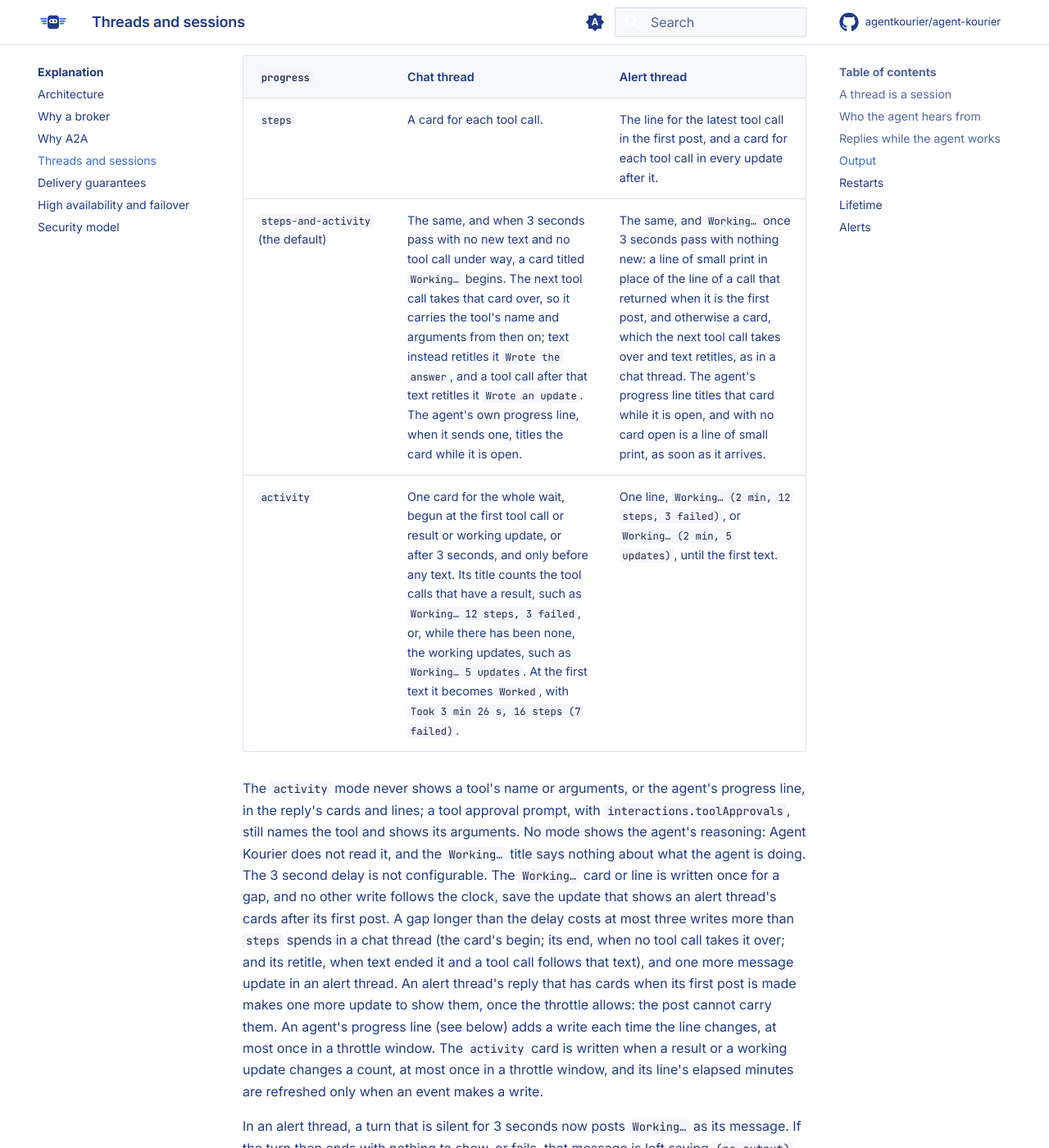
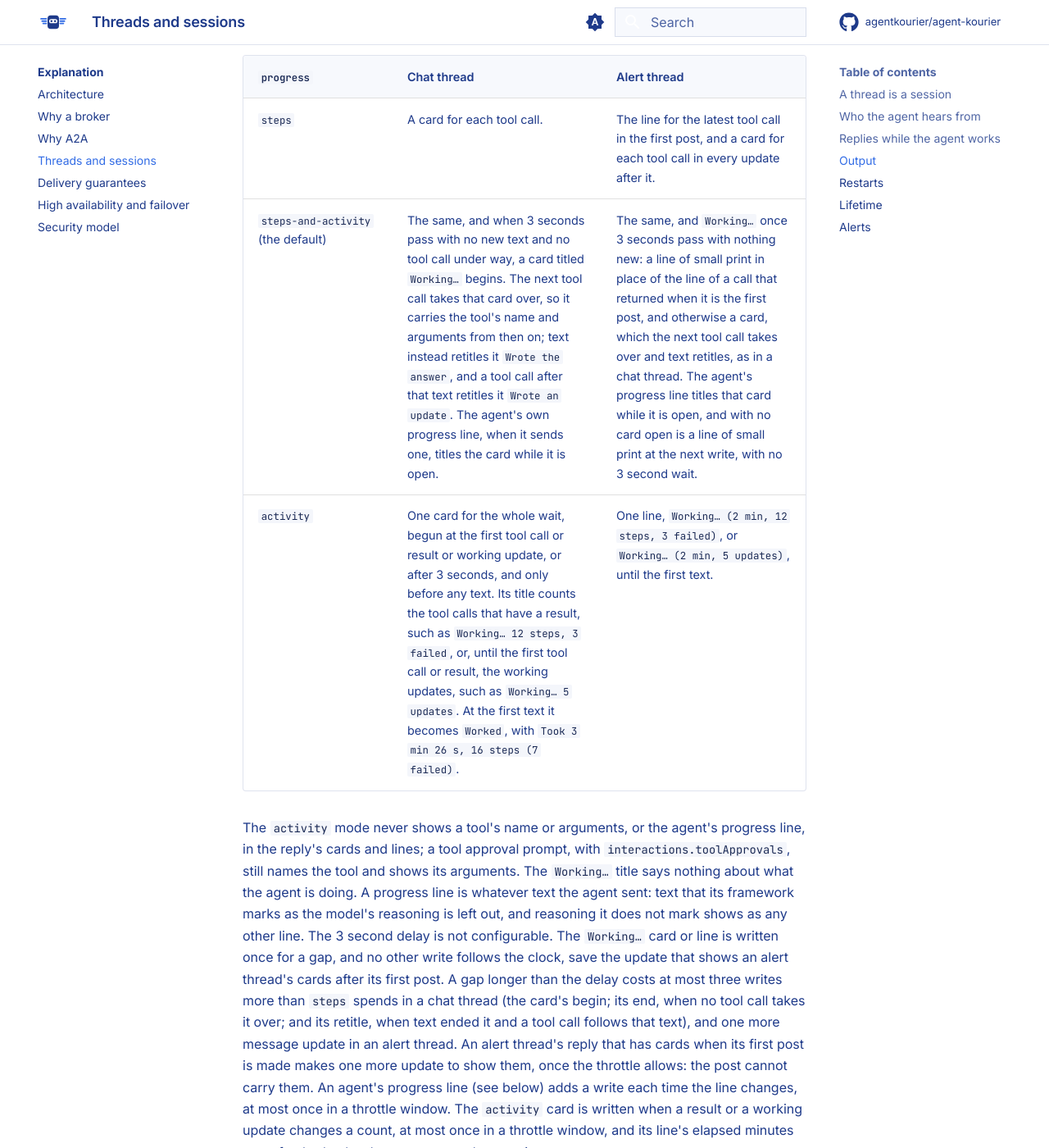
Before and after one commit to agentkourier/agent-kourier, an MkDocs documentation site: the page built from docs/explanation/threads-and-sessions.md, in a window 1280 px wide and 1400 px high, scrolled down 2526 px. Shown: the whole window at 82% size. Built offline with MkDocs 1.6.1 and Material for MkDocs 9.7.7, drawn with Linux system fonts in a browser that asks for light colours; comment, search, counter and statistics services are not loaded; some of the changed text lies outside the part shown.

Commit message:
fix(agent): settle the review of the working updates
An update that makes the task working with only blank text is the change of state
alone, as an update with no text is. The comment on readable said the message's text
is not read, which the progress line now does.

Tests: an upper bound on until is not exact, since a slow run makes its time longer,
and two tests opened the gap before their wait, so a late card failed them. They now
hold the clock at one write window, and take the result after the card.

Docs and spec: a later line waits for the throttle, so it is not "as soon as it
arrives"; the activity count stops at the first tool call or result, and an update
begins the indicator only before the first text; a progress line can make an alert
thread's first post, and a turn that then ends empty leaves "(no output)"; unmarked
reasoning shows as a line, so "does not read it" no longer holds. The proposed D45
amendment gains the discarded line and its consequences for D44 and R17, and R17 now
counts a live working update as progress.

```diff
--- a/docs/explanation/threads-and-sessions.md
+++ b/docs/explanation/threads-and-sessions.md
@@ -79,12 +79,13 @@
 | `progress` | Chat thread | Alert thread |
 |---|---|---|
 | `steps` | A card for each tool call. | The line for the latest tool call in the first post, and a card for each tool call in every update after it. |
-| `steps-and-activity` (the default) | The same, and when 3 seconds pass with no new text and no tool call under way, a card titled `Working…` begins. The next tool call takes that card over, so it carries the tool's name and arguments from then on; text instead retitles it `Wrote the answer`, and a tool call after that text retitles it `Wrote an update`. The agent's own progress line, when it sends one, titles the card while it is open. | The same, and `Working…` once 3 seconds pass with nothing new: a line of small print in place of the line of a call that returned when it is the first post, and otherwise a card, which the next tool call takes over and text retitles, as in a chat thread. The agent's progress line titles that card while it is open, and with no card open is a line of small print, as soon as it arrives. |
-| `activity` | One card for the whole wait, begun at the first tool call or result or working update, or after 3 seconds, and only before any text. Its title counts the tool calls that have a result, such as `Working… 12 steps, 3 failed`, or, while there has been none, the working updates, such as `Working… 5 updates`. At the first text it becomes `Worked`, with `Took 3 min 26 s, 16 steps (7 failed)`. | One line, `Working… (2 min, 12 steps, 3 failed)`, or `Working… (2 min, 5 updates)`, until the first text. |
+| `steps-and-activity` (the default) | The same, and when 3 seconds pass with no new text and no tool call under way, a card titled `Working…` begins. The next tool call takes that card over, so it carries the tool's name and arguments from then on; text instead retitles it `Wrote the answer`, and a tool call after that text retitles it `Wrote an update`. The agent's own progress line, when it sends one, titles the card while it is open. | The same, and `Working…` once 3 seconds pass with nothing new: a line of small print in place of the line of a call that returned when it is the first post, and otherwise a card, which the next tool call takes over and text retitles, as in a chat thread. The agent's progress line titles that card while it is open, and with no card open is a line of small print at the next write, with no 3 second wait. |
+| `activity` | One card for the whole wait, begun at the first tool call or result or working update, or after 3 seconds, and only before any text. Its title counts the tool calls that have a result, such as `Working… 12 steps, 3 failed`, or, until the first tool call or result, the working updates, such as `Working… 5 updates`. At the first text it becomes `Worked`, with `Took 3 min 26 s, 16 steps (7 failed)`. | One line, `Working… (2 min, 12 steps, 3 failed)`, or `Working… (2 min, 5 updates)`, until the first text. |
 
 The `activity` mode never shows a tool's name or arguments, or the agent's progress line, in the reply's cards and lines; a
-tool approval prompt, with `interactions.toolApprovals`, still names the tool and shows its arguments. No mode shows the agent's reasoning: Agent Kourier does not read
-it, and the `Working…` title says nothing about what the agent is doing. The 3 second delay is not configurable. The
+tool approval prompt, with `interactions.toolApprovals`, still names the tool and shows its arguments. The `Working…` title
+says nothing about what the agent is doing. A progress line is whatever text the agent sent: text that its framework marks as
+the model's reasoning is left out, and reasoning it does not mark shows as any other line. The 3 second delay is not configurable. The
 `Working…` card or line is written once for a gap, and no other write follows the clock, save the update that shows an alert
 thread's cards after its first post. A gap longer than the delay costs at most three writes more than `steps`
 spends in a chat thread (the card's begin; its end, when no tool call takes it over; and its retitle, when text ended it and
@@ -93,7 +94,8 @@
 (see below) adds a write each time the line changes, at most once in a throttle window. The `activity` card is written when a
 result or a working update changes a count, at most once in a throttle window, and its line's elapsed minutes are refreshed only when an event makes a write.
 
-In an alert thread, a turn that is silent for 3 seconds now posts `Working…` as its message. If the turn then ends with
+In an alert thread, a turn that is silent for 3 seconds now posts `Working…` as its message, and a turn that sends a progress
+line, or in the `activity` mode any working update, posts at once. If the turn then ends with
 nothing to show, or fails, that message is left saying `(no output)`, or, once an update has shown its `Working…` card, the
 card ended as a chat thread's is; under `steps` such a turn posted nothing. A turn whose
 updates show cards and that ends with no text ends with the cards and nothing under them, its fallback text the last card's
@@ -151,12 +153,12 @@
 - `steps` shows no working update.
 - `steps-and-activity` shows a progress line when no tool call is under way. It titles the `Working…` card that is open,
   or the one that begins after 3 seconds, but begins no card itself, so a line that the answer follows at once leaves no
-  card behind. In an alert thread, with no card open, it is also a line of small print, as soon as it arrives, under the
+  card behind. In an alert thread, with no card open, it is also a line of small print at the next write, under the
   cards and text, until the card takes it as its title. It stands until the next event: an update with no text puts
   `Working…` back, a tool call takes the card over, and text ends it as it ends any `Working…` card. An update with no
   text shows nothing, and `Working…` still comes after 3 seconds.
-- `activity` counts each working update and begins its card or line at the first one, and shows the count while the
-  turn has had no tool call or result.
+- `activity` counts each working update, begins its card or line at the first one if no text has come, and shows the
+  count until the first tool call or result.
 
 kagent 0.9.x repeats its answer in a status update just before the answer itself, so in `steps-and-activity` the start of
 the answer can title an open card, or be an alert thread's line, for a moment before the answer replaces it.
```
Also changed, not shown: docs/how-to/connect-a2a-agent.md (+1 -1 lines), docs/how-to/upgrade.md (+5 -4 lines), docs/reference/binding.md (+1 -1 lines), spec.md (+4 -4 lines), 5 other files.
